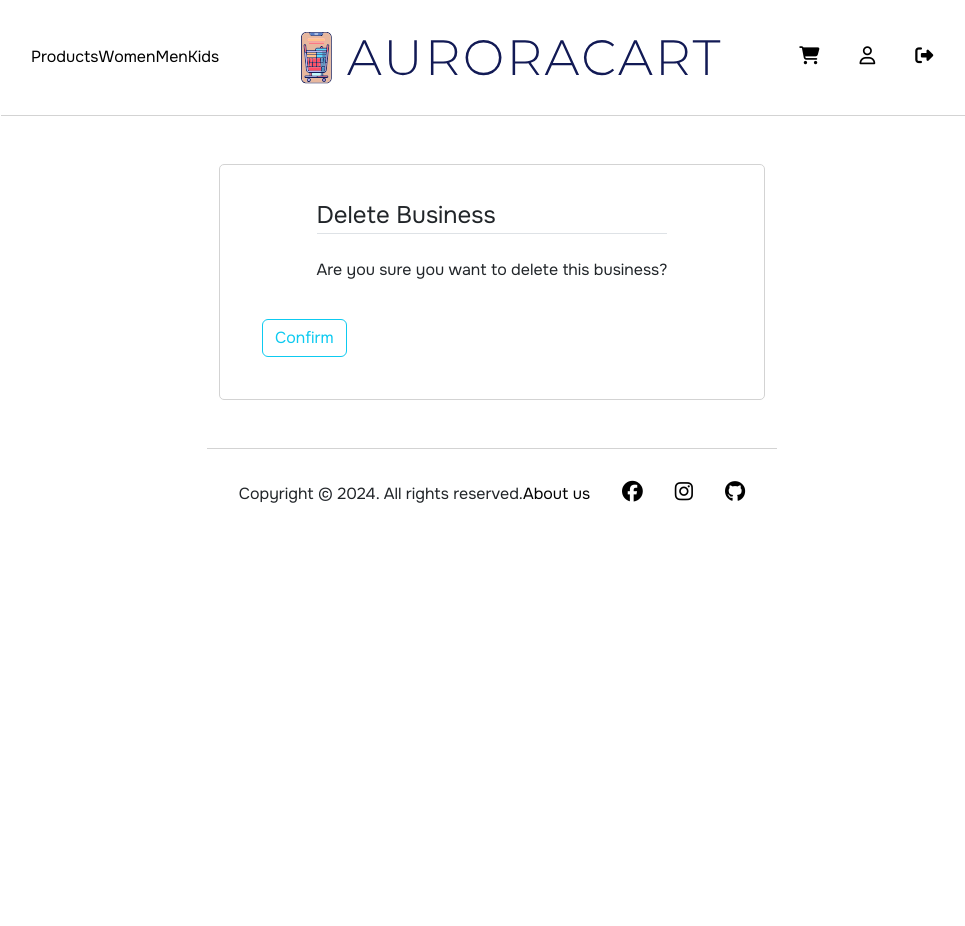
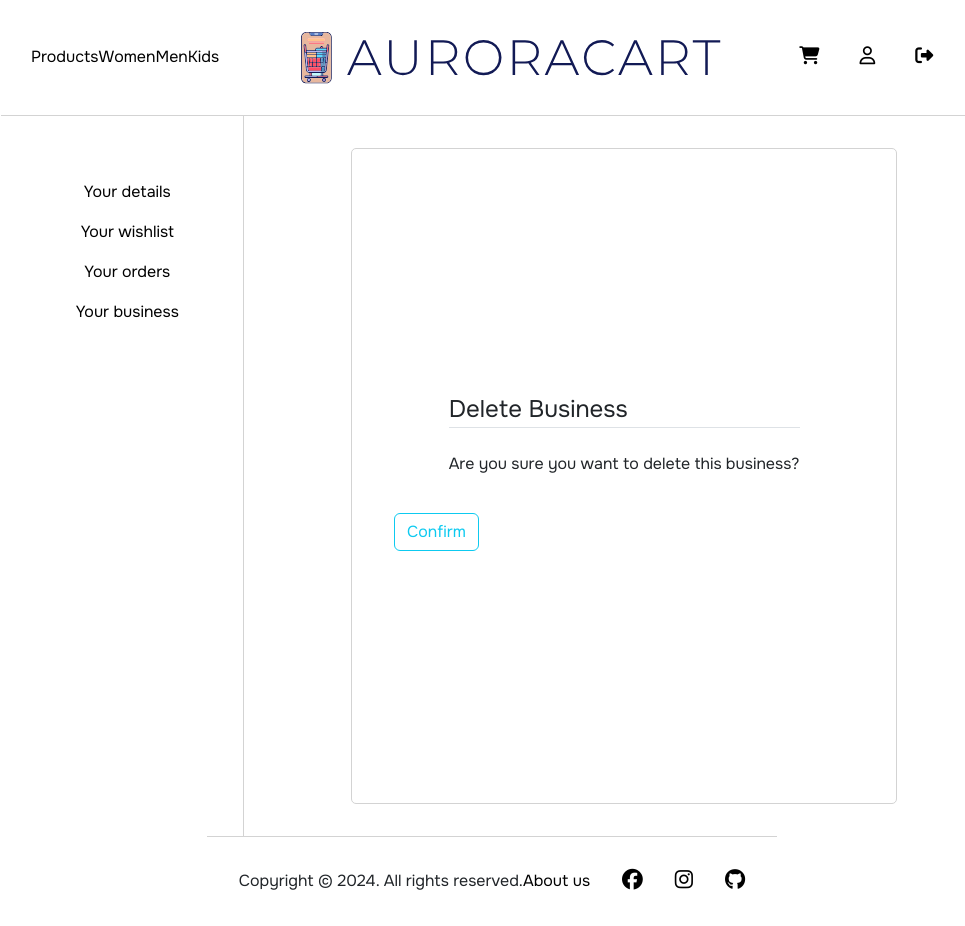
Before and after one commit to mgordilov/ecommerce, a Django app: page /business-delete/ in a window 1280 px wide. Shown: the whole page, without its empty margins (148-1113 px from the left). Before the commit the page ends 503 px from the top, so only its background shows below. Run offline with Django 5.2, Linux system fonts and the light colour scheme; a user stored in the database is signed in; tables that the repository leaves empty hold one stand-in row (values such as "Sample post"); some libraries are stand-ins or nearby versions.

Commit message:
Improvements

```diff
--- a/ecommerce_app/templates/ecommerce_app/base.html
+++ b/ecommerce_app/templates/ecommerce_app/base.html
@@ -56,5 +56,9 @@
     <script src="https://cdn.jsdelivr.net/npm/bootstrap@5.3.2/dist/js/bootstrap.bundle.min.js" integrity="sha384-C6RzsynM9kWDrMNeT87bh95OGNyZPhcTNXj1NW7RuBCsyN/o0jlpcV8Qyq46cDfL" crossorigin="anonymous"></script>
 
     <script src="{% static 'ecommerce_app/js/script.js' %}"></script>
+
+    {% block script %}
+
+    {% endblock %}
 </body>
 </html>
--- a/ecommerce_app/templates/ecommerce_app/cart.html
+++ b/ecommerce_app/templates/ecommerce_app/cart.html
@@ -27,9 +27,9 @@
                         </div>
                         <div class="lineActions">
                             {% if product in request.user.userprofile.wishlist.all %}
-                                <a href="{% url 'wishlist' product.id %}"><i class="fa-solid fa-heart wishlistIcon"></i></a>
+                                <a href="{% url 'toggleWishlist' product.id %}"><i class="fa-solid fa-heart wishlistIcon"></i></a>
                             {% else %}
-                                <a href="{% url 'wishlist' product.id %}"><i class="fa-regular fa-heart wishlistIcon regularWishlistIcon"></i></a>
+                                <a href="{% url 'toggleWishlist' product.id %}"><i class="fa-regular fa-heart wishlistIcon regularWishlistIcon"></i></a>
                             {% endif %}
                             <a href="{% url 'add-to-cart' product.id %}"><i class="fa-solid fa-cart-arrow-down"></i></a>
                         </div>
--- a/ecommerce_app/templates/ecommerce_app/item_page.html
+++ b/ecommerce_app/templates/ecommerce_app/item_page.html
@@ -10,7 +10,7 @@
         <p>{{ product.description }}</p>
         <p>{{ product.price }}</p>
         <p>Sold by {{ product.business }}</p>
-        <a href="{% url 'wishlist' product.id %}"><input type="button" value="Add to wishlist"></a>
+        <a href="{% url 'toggleWishlist' product.id %}"><input type="button" value="Add to wishlist"></a>
         <a href="{% url 'add-to-cart' product.id %}"><input type="button" value="Add to cart"></a>
         <a href="{% url 'product_delete' product.id %}"><input type="button" value="Delete product"></a>
     </div>
--- a/ecommerce_app/urls.py
+++ b/ecommerce_app/urls.py
@@ -14,7 +14,7 @@ urlpatterns = [
     path('product/<int:pk>/delete/', views.productDeleteView.as_view(), name='product_delete'),
     path('cart-checkout/', views.createCartCheckoutSession, name='cart-checkout'),
     path('create-product/', views.productCreate, name='create-product'),
-    path('wishlist/<int:pk>/', views.wishlist, name='wishlist'),
+    path('wishlist-item/<int:pk>/', views.toggleWishlist, name='toggleWishlist'),
     path('add-to-cart/<int:pk>/', views.AddToCart, name='add-to-cart'),
 
     path('webhook', views.webhook, name='webhook'),
--- a/users/templates/users/business_delete.html
+++ b/users/templates/users/business_delete.html
@@ -5,7 +5,33 @@
 {% endblock %}
 
 {% block content %}
-    <div class="page_content">
+    <div class="profile_page">
+        <div class="profile_menu">
+            <a href="{% url 'profile' %}">Your details</a>
+            <a href="{% url 'profileWishlist' %}">Your wishlist</a>
+            <a href="{% url 'profileOrders' %}">Your orders</a>
+            {% if user.userprofile.business %}
+                <a href="#">Your business</a>
+            {% else %}
+                <a href="{% url 'business-create' %}" class="active">Become a seller</a>
+            {% endif %}
+        </div>
+        <div class="profile_content" style="place-self: center;">
+            <div class="input_form">
+                <form action="" method="POST">
+                    {% csrf_token %}
+                    <fieldset class="form-group">
+                        <legend class="border-bottom mb-4">Delete Business</legend>
+                        <p>Are you sure you want to delete this business?</p>
+                    </fieldset>
+                    <div class="form-group">
+                        <button class="btn btn-outline-info" type="submit">Confirm</button>
+                    </div>
+                </form>
+            </div>
+        </div>
+    </div>
+    <!-- <div class="page_content">
         <div class="input_form">
             <form action="" method="POST">
                 {% csrf_token %}
@@ -18,5 +44,5 @@
                 </div>
             </form>
         </div>
-    </div>
+    </div> -->
 {% endblock %}
--- a/users/templates/users/profile.html
+++ b/users/templates/users/profile.html
@@ -11,7 +11,7 @@
             <a href="{% url 'profileWishlist' %}">Your wishlist</a>
             <a href="{% url 'profileOrders' %}">Your orders</a>
             {% if user.userprofile.business %}
-                <a href="#">Your business</a>
+                <a href="{% url 'businessProfile' %}">Your business</a>
             {% else %}
                 <a href="{% url 'business-create' %}">Become a seller</a>
             {% endif %}
--- a/users/templates/users/profile_orders.html
+++ b/users/templates/users/profile_orders.html
@@ -11,7 +11,7 @@
                 <a href="{% url 'profileWishlist' %}">Your wishlist</a>
                 <a href="{% url 'profileOrders' %}" class="active">Your orders</a>
                 {% if user.userprofile.business %}
-                <a href="#">Your business</a>
+                <a href="{% url 'businessProfile' %}">Your business</a>
             {% else %}
                 <a href="{% url 'business-create' %}">Become a seller</a>
             {% endif %}
--- a/users/urls.py
+++ b/users/urls.py
@@ -6,6 +6,7 @@ urlpatterns = [
     path('profile/edit/', views.profileEdit, name='profileEdit'),
     path('profile/wishlist/', views.profileWishlist, name='profileWishlist'),
     path('profile/orders/', views.profileOrders, name='profileOrders'),
+
     path('signup/', views.signup, name='signup'),
     path('login/', views.signin, name='login'),
     path('logout/', views.signout, name='logout'),
@@ -14,4 +15,5 @@ urlpatterns = [
 
     path('business-create/', views.business_create, name='business-create'),
     path('business-delete/', views.business_delete, name='business-delete'),
+    path('business/', views.businessProfile, name='businessProfile'),
 ]
--- a/users/views.py
+++ b/users/views.py
@@ -1,6 +1,7 @@
 from django.shortcuts import render, redirect, get_object_or_404
 from django.http import HttpResponse
 from . import models
+from ecommerce_app.models import Product, Order
 from . import forms
 from django.views.generic import ListView
 from django.views.generic.edit import CreateView, UpdateView, DeleteView
@@ -48,6 +49,12 @@ def profileEdit(request):
     else:
         form = forms.UserEditForm(instance=request.user)
     return render(request, 'users/profile_edit.html', {'form': form})
+
+@login_required
+def businessProfile(request):
+    products = Product.objects.filter(business=request.user.userprofile.business)
+    orders = Order.objects.filter(seller=request.user.userprofile.business)
+    return render(request, 'users/business_profile.html', {'user': request.user, 'business': request.user.userprofile.business, 'products': products, 'orders': orders})
 
 def signin(request):
     if request.method == 'POST':
```
Also changed, not shown: ecommerce_app/templates/ecommerce_app/products.html (+12 -2 lines), ecommerce_app/views.py (+10 -3 lines), users/templates/users/business_profile.html (added, +71 -0 lines), users/templates/users/profile_wishlist.html (+13 -3 lines).
